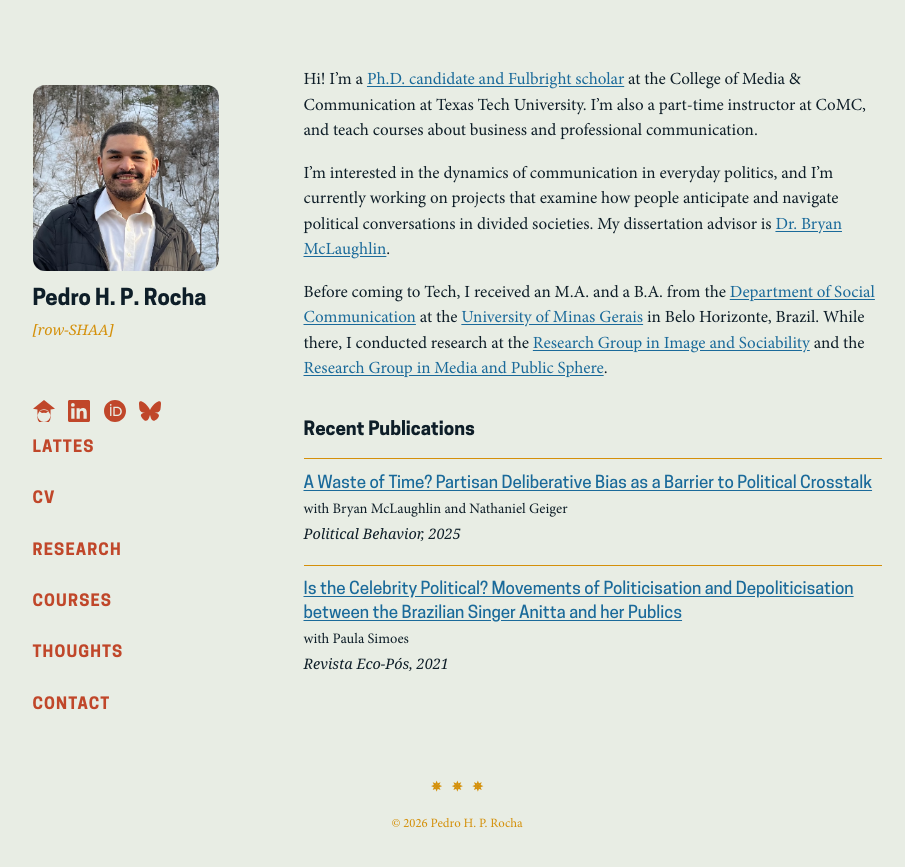
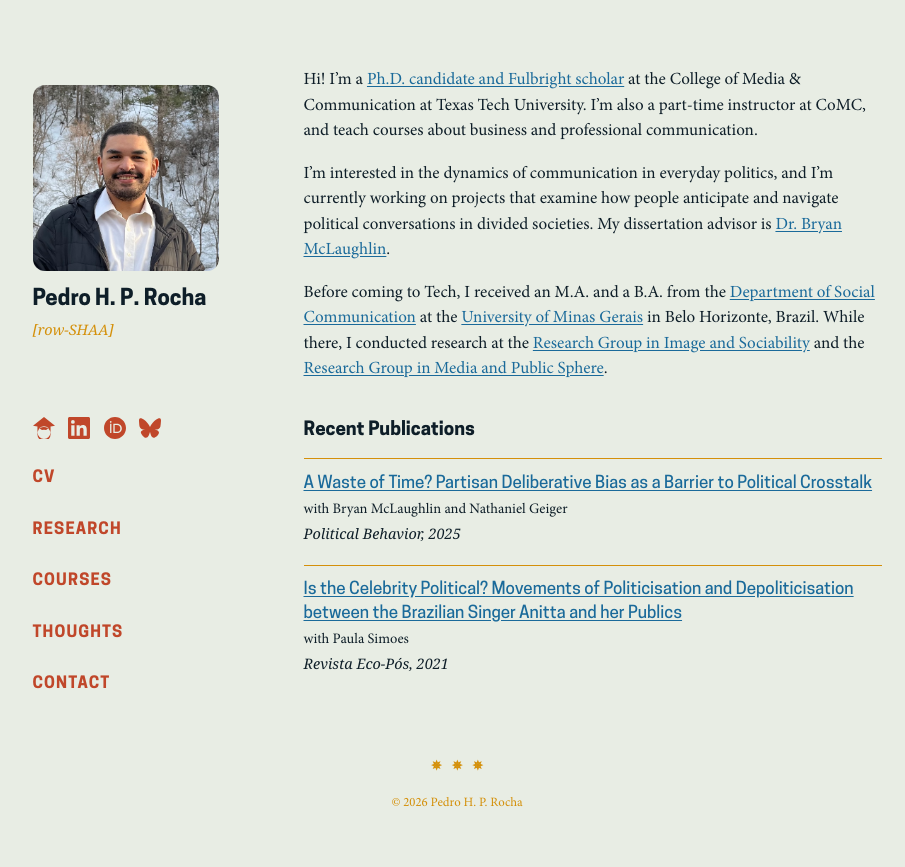
Before and after one commit to pedrohprocha/pedrohprocha.github.io, a Jekyll site: the page built from index.md, in a window 1280 px wide. Shown: the top 867 px of the page, without its empty margins (183-1088 px from the left). Built offline with Jekyll 4.4.1, drawn with Linux system fonts in a browser that asks for light colours; some web fonts are replaced.

Commit message:
update sidebar icons

```diff
--- a/_layouts/default.html
+++ b/_layouts/default.html
@@ -24,7 +24,6 @@
               {% if site.linkedin %}<a href="{{ site.linkedin }}" title="LinkedIn" target="_blank">{% include icon-linkedin.svg %}</a>{% endif %}
               {% if site.orcid %}<a href="{{ site.orcid }}" title="ORCID" target="_blank">{% include icon-orcid.svg %}</a>{% endif %}
               {% if site.bluesky %}<a href="{{ site.bluesky }}" title="Bluesky" target="_blank">{% include icon-bluesky.svg %}</a>{% endif %}
-              {% if site.lattes %}<a href="{{ site.lattes }}" title="Lattes CNPq" target="_blank" class="lattes-link">Lattes</a>{% endif %}
             </div>
           <a href="{{ '/cv' | relative_url }}"{% if page.url contains 'cv' %} class="active"{% endif %}>CV</a>
           <a href="{{ '/research' | relative_url }}"{% if page.url contains 'research' %} class="active"{% endif %}>RESEARCH</a>
--- a/assets/css/main.css
+++ b/assets/css/main.css
@@ -294,18 +294,18 @@
     gap: 0.8rem;
     flex-wrap: wrap;
     align-items: center;
-    margin-top: 1.5rem;
+    margin-top: 2.5rem;
 }
 
 .sidebar-icons a {
-    color: var(--muted);
+    color: var(--nav);
     text-decoration: none;
     display: flex;
     align-items: center;
 }
 
 .sidebar-icons a:hover {
-    color: var(--accent);
+    color: var(--hover);
 }
 
 .tagline {
```
